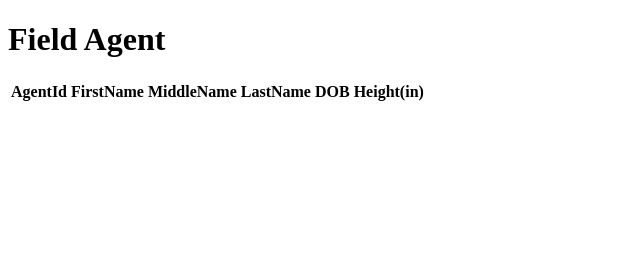
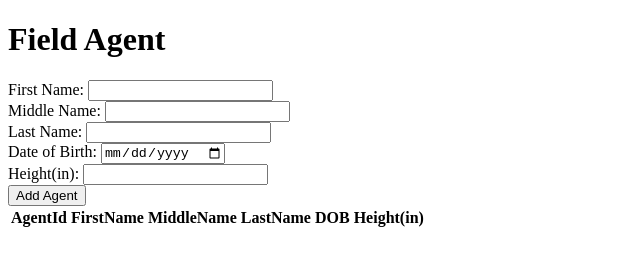
Before and after one commit to josephpacificoIV/FieldAgentAPI_FrontEnd, a plain HTML site: page client/js/default.html in a window 1280 px wide. Shown: the whole page, without its empty margins (0-640 px from the left). Drawn offline with Linux system fonts and the light colour scheme; no server answers.

Commit message:
form fields created, event handler

```diff
--- a/client/js/default.html
+++ b/client/js/default.html
@@ -8,6 +8,32 @@
 </head>
 <body>
     <h1>Field Agent</h1>
+
+    <form onsubmit="handleSubmit(event)">
+        <div>
+            <label for="firstName">First Name: </label>
+            <input id="firstName" name="firstName" type="text"/>
+        </div>
+        <div>
+            <label for="middleName">Middle Name: </label>
+            <input id="middleName" name="middleName" type="text"/>
+        </div>
+        <div>
+            <label for="lastName">Last Name: </label>
+            <input id="lastName" name="lastName" type="text"/>
+        </div>
+        <div>
+            <label for="dob">Date of Birth: </label>
+            <input id="dob" name="dob" type="date"/>
+        </div>
+        <div>
+            <label for="heightInInches">Height(in): </label>
+            <input id="heightInInches" name="heightInInches" type="number"/>
+        </div>
+        <div>
+            <button type = "submit">Add Agent</button>
+        </div>
+    </form>
 
     <table>
         <thead>
--- a/client/js/main.js
+++ b/client/js/main.js
@@ -13,6 +13,43 @@ function getAgents (){ // ASYNCHRONOUS method
         return response.json(); // ASYNCHRONOUS returns a promise, this json() method is asynchronous, therefore we need another .then
         // parse the body, treaitng in json format, tell the response to return the objects
     })
+}
+
+
+function handleSubmit(event) {
+    event.preventDefault(); // this stops the browser from submitting the form
+
+    const formElement = event.target; //target property is the elemetn event was raised from
+    const formData = new FormData(formElement); //formData is like a map, with all fields
+
+    const agent = {
+        firstName: formData.get('firstName'),
+        middleName: formData.get('middleName'), // pass in 'name' attribute
+        lastName: formData.get('lastName'),
+        dob: formData.get('dob'), // ? parseDate(formData.get('dob')) : null ,
+        heightInInches: formData.get('heightInInches') ? parseInt(formData.get('heightInInches')) : 0
+    };
+
+    // const firstName = document.getElementById('firstName').value;
+    // const middleName = document.getElementById('middleName').value;
+    // const lastName = document.getElementById('lastName').value;
+    // const dob = document.getElementById('dob').value;
+    // const heightInInches = document.getElementById('heightInInches').value;
+
+    // const agent = {
+    //     firstName,
+    //     middleName,
+    //     lastName,
+    //     dob: dob ? parseDate(dob) : null,
+    //     heightInInches: heightInInches ? parseInt(heightInInches) : 0
+    // }
+
+
+    console.log(agent); // look at object before you send to server.
+
+    // TODO POST the data to the API
+
+
 }
 
 
```
